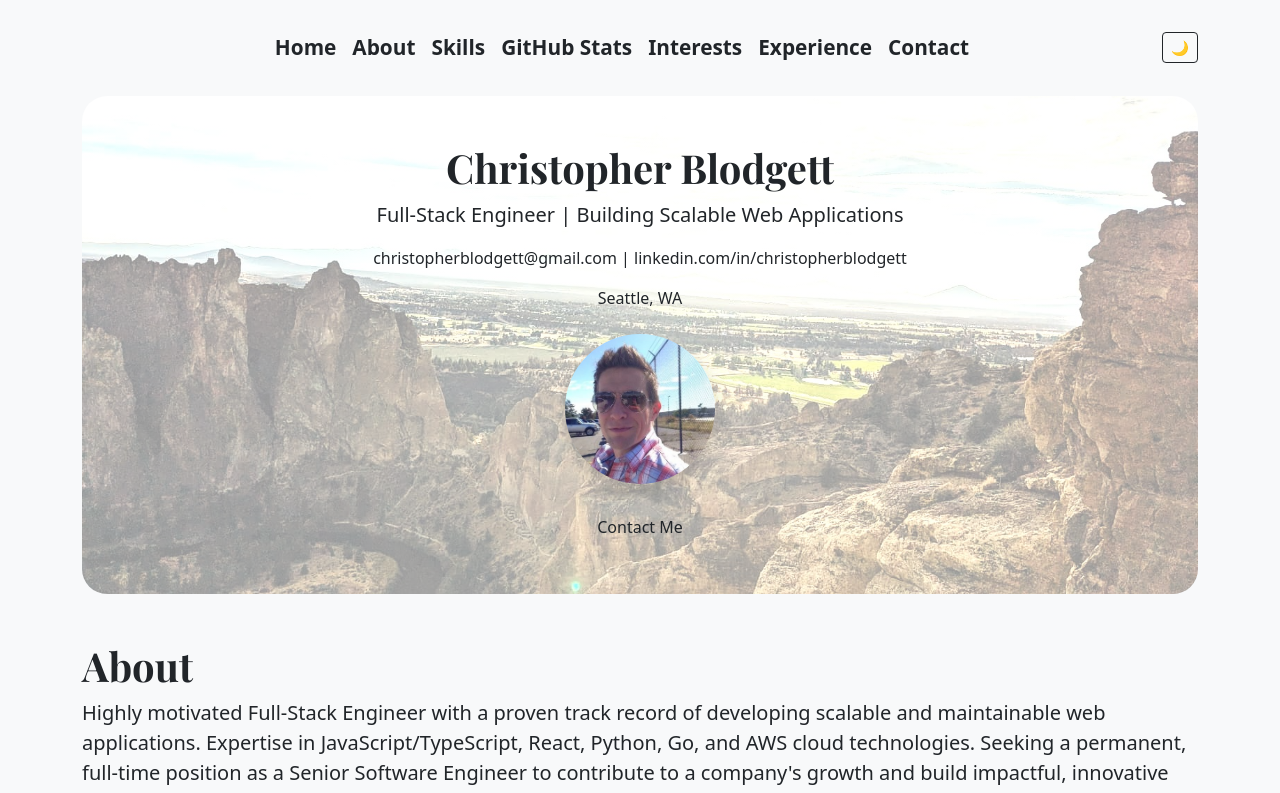
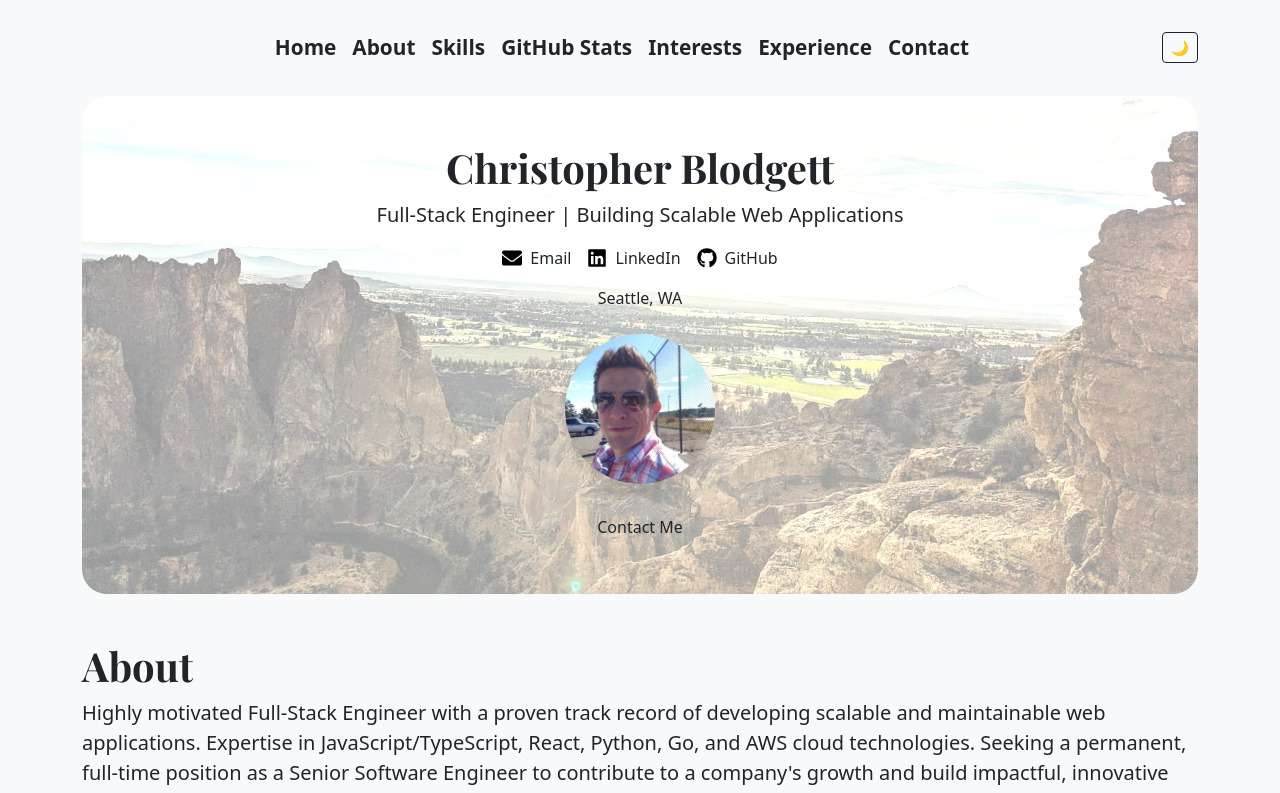
Before and after one commit to shotah/personal_site, a Next.js app: page / in a window 1280 px wide. Shown: the top 793 px of the page. Built offline with nearby package versions, Linux system fonts and the light colour scheme.

Commit message:
adding github actions

```diff
--- a/package.json
+++ b/package.json
@@ -32,6 +32,7 @@
     "nodemailer": "^6.10.0",
     "react": "^19.0.0",
     "react-dom": "^19.0.0",
+    "react-icons": "^5.5.0",
     "tsc": "^2.0.4"
   },
   "devDependencies": {
--- a/src/app/components/hero.tsx
+++ b/src/app/components/hero.tsx
@@ -1,5 +1,6 @@
 // src/app/components/Hero.tsx
 'use client';
+import {FaLinkedin, FaGithub, FaEnvelope} from 'react-icons/fa';
 import Image from 'next/image';
 import Link from 'next/link';
 
@@ -23,21 +24,42 @@ const Hero = ({theme}: HeroProps) => {
         <p className="lead">
           Full-Stack Engineer | Building Scalable Web Applications
         </p>
-        <p className="mt-3">
+        <p className="mt-3 d-flex justify-content-center gap-3">
           <a
-            href="mailto:christopherblodgett@gmail.com"
-            className={`link-${theme === 'dark' ? 'light' : 'dark'} text-decoration-none`}
+            href="#contact"
+            role="button"
+            title="Go to Contact section"
+            className={`link-${theme === 'dark' ? 'light' : 'dark'} text-decoration-none d-flex align-items-center gap-2`}
           >
-            christopherblodgett@gmail.com
-          </a>{' '}
-          |{' '}
+            <FaEnvelope
+              size={20}
+              color={theme === 'dark' ? '#ffffff' : '#000000'}
+            />
+            Email
+          </a>
           <a
             href="https://linkedin.com/in/christopherblodgett"
             target="_blank"
             rel="noopener noreferrer"
-            className={`link-${theme === 'dark' ? 'light' : 'dark'} text-decoration-none`}
+            className={`link-${theme === 'dark' ? 'light' : 'dark'} text-decoration-none d-flex align-items-center gap-2`}
           >
-            linkedin.com/in/christopherblodgett
+            <FaLinkedin
+              size={20}
+              color={theme === 'dark' ? '#ffffff' : '#000000'}
+            />
+            LinkedIn
+          </a>
+          <a
+            href="https://github.com/shotah"
+            target="_blank"
+            rel="noopener noreferrer"
+            className={`link-${theme === 'dark' ? 'light' : 'dark'} text-decoration-none d-flex align-items-center gap-2`}
+          >
+            <FaGithub
+              size={20}
+              color={theme === 'dark' ? '#ffffff' : '#000000'}
+            />
+            GitHub
           </a>
         </p>
         <p className="mt-1">Seattle, WA</p>
```
Also changed, not shown: 1 other file (tests, documents, lock files or other folders).
